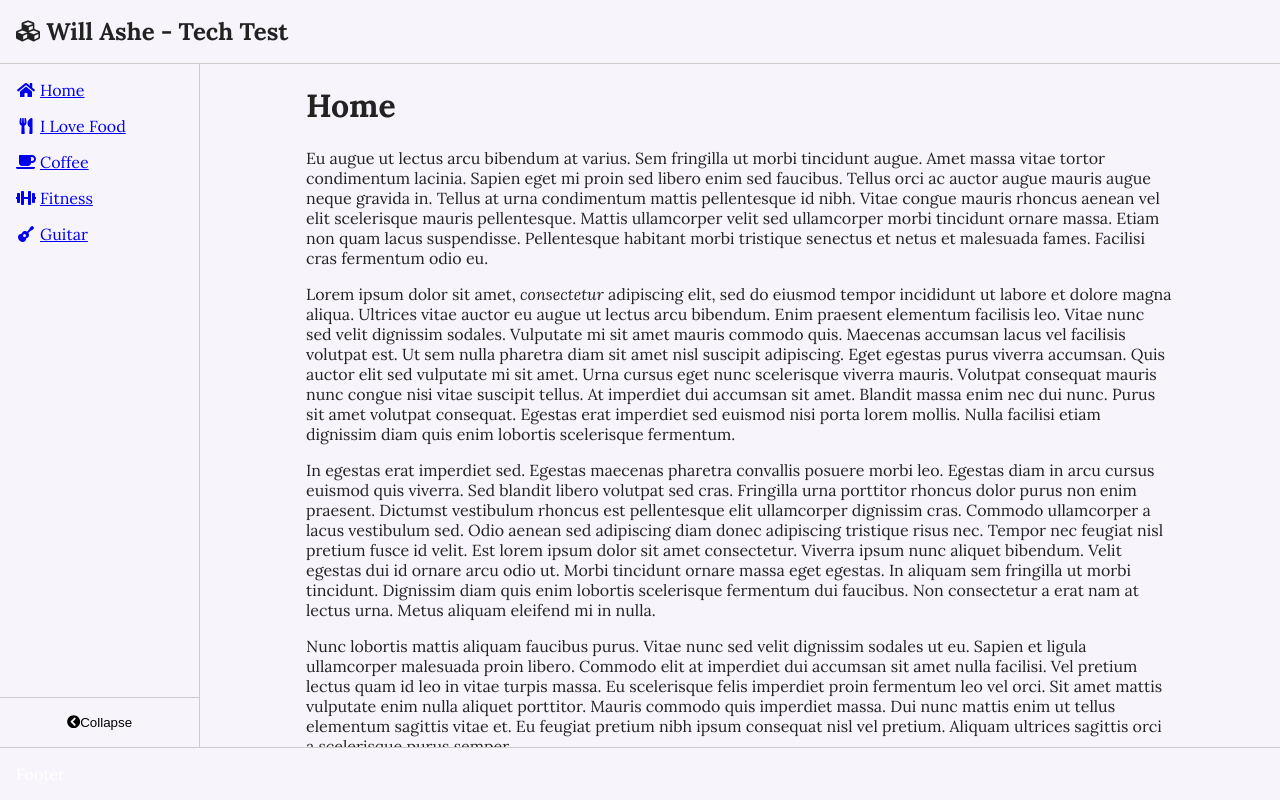
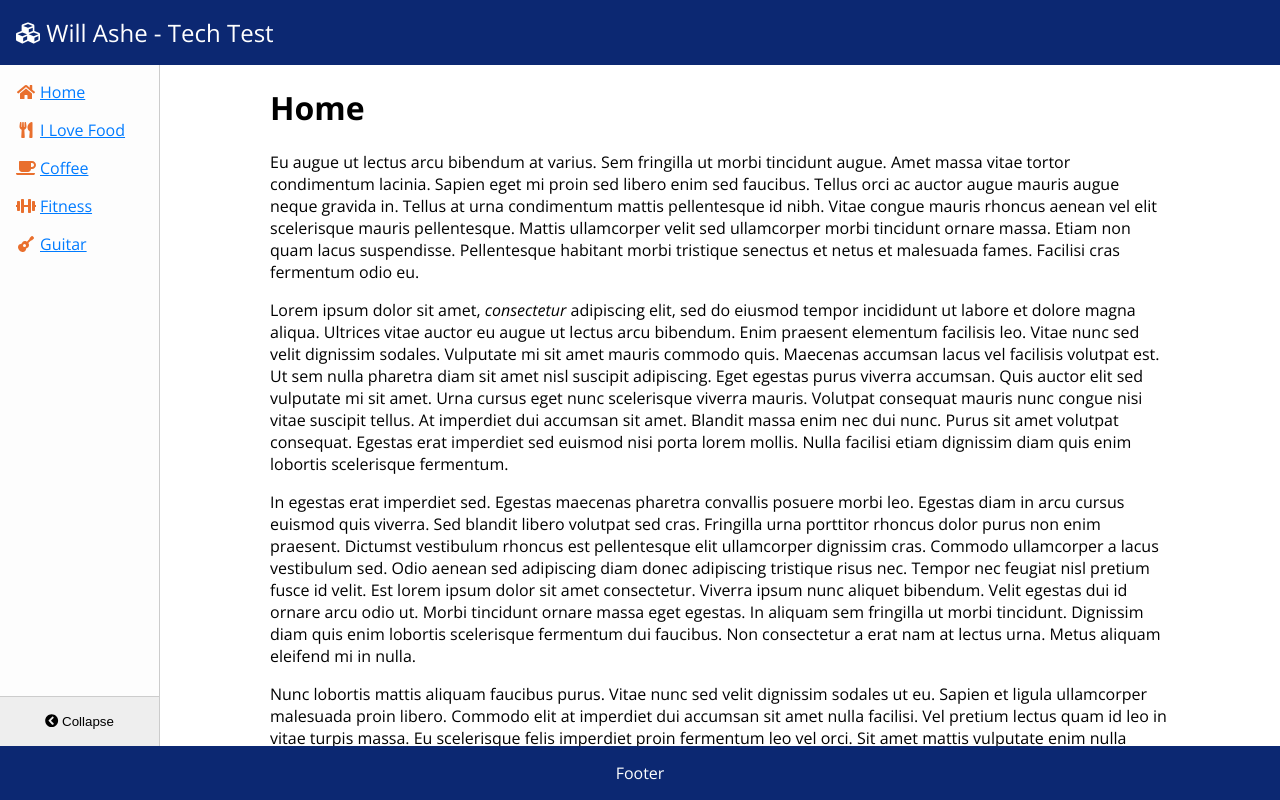
Before and after one commit to willashe/tech-test, a React app: page / in a window 1280 px wide. Built offline with nearby package versions, Linux system fonts and the light colour scheme.

Commit message:
cleanup and style refinement

```diff
--- a/public/index.html
+++ b/public/index.html
@@ -9,7 +9,7 @@
 
     <link rel="preconnect" href="https://fonts.gstatic.com" />
     <link
-      href="https://fonts.googleapis.com/css2?family=Lora:ital,wght@0,400;0,700;1,400;1,700&display=swap"
+      href="https://fonts.googleapis.com/css2?family=Open+Sans:ital,wght@0,300;0,700;1,300;1,700&display=swap"
       rel="stylesheet"
     />
   </head>
--- a/src/App.tsx
+++ b/src/App.tsx
@@ -13,11 +13,13 @@ import Footer from './components/Footer';
 const App = () => (
   <div className="app">
     <Header />
-    <div className="container">
+
+    <div className="main-wrapper">
       <Router>
         <>
           <SideNav />
           <main>
+            <div className="main-content">
               <Switch>
                 <Route exact path="/food">
                   <Food />
@@ -35,10 +37,12 @@ const App = () => (
                   <Home />
                 </Route>
               </Switch>
+            </div>
           </main>
         </>
       </Router>
     </div>
+
     <Footer />
   </div>
 );
--- a/src/components/SideNav/SideNav.tsx
+++ b/src/components/SideNav/SideNav.tsx
@@ -20,7 +20,7 @@ const SideNav = () => {
   };
 
   return (
-    <div className={`sidenav${collapsed ? ' collapsed' : ''}`}>
+    <aside className={`sidenav${collapsed ? ' collapsed' : ''}`}>
       <nav>
         <ul>
           <li>
@@ -49,9 +49,9 @@ const SideNav = () => {
         <FontAwesomeIcon
           icon={collapsed ? faChevronCircleRight : faChevronCircleLeft}
         />
-        {!collapsed && 'Collapse'}
+        {!collapsed && ' Collapse'}
       </button>
-    </div>
+    </aside>
   );
 };
 
--- a/src/style.scss
+++ b/src/style.scss
@@ -1,6 +1,4 @@
-*,
-html,
-body {
+* {
   box-sizing: border-box;
 }
 
@@ -8,12 +6,7 @@ html,
 body {
   margin: 0;
   padding: 0;
-}
-
-body {
-  color: #222;
-  background: #f7f5fb;
-  font-family: 'Lora', serif;
+  font-family: 'Open Sans', sans-serif;
 }
 
 .app {
@@ -25,12 +18,12 @@ body {
 header {
   width: 100%;
   padding: 1rem;
-  border-bottom: 1px solid #ccc;
+  color: white;
+  background: #0c2872;
   font-size: 1.5rem;
-  font-weight: 700;
 }
 
-.container {
+.main-wrapper {
   display: flex;
   flex: 1;
   overflow-y: hidden;
@@ -38,12 +31,24 @@ header {
 
 .sidenav {
   position: relative;
-  width: 200px;
+  width: 160px;
   border-right: 1px solid #ccc;
   padding-top: 0.5rem;
+  background: #fdfdfd;
   overflow-x: hidden;
   white-space: nowrap;
   transition: width 0.3s ease-out;
+
+  a,
+  a:active,
+  a:visited,
+  a:hover {
+    color: #007bff;
+
+    svg {
+      color: #e96f2d;
+    }
+  }
 
   ul {
     margin: 0;
@@ -76,21 +81,25 @@ header {
   border: none;
   border-top: 1px solid #ccc;
   cursor: pointer;
-  background: none;
+  background: #eee;
 }
 
 main {
   flex: 1;
   width: 100%;
+  padding: 0 1rem;
+  overflow-y: scroll;
+}
+
+.main-content {
   max-width: 900px;
-  padding: 0 1rem;
   margin: 0 auto;
-  overflow-y: scroll;
 }
 
 footer {
   width: 100%;
   padding: 1rem;
+  text-align: center;
   color: white;
-  border-top: 1px solid #ccc;
+  background: #0c2872;
 }
```
Lines whose indentation alone changed are shown as unchanged.
